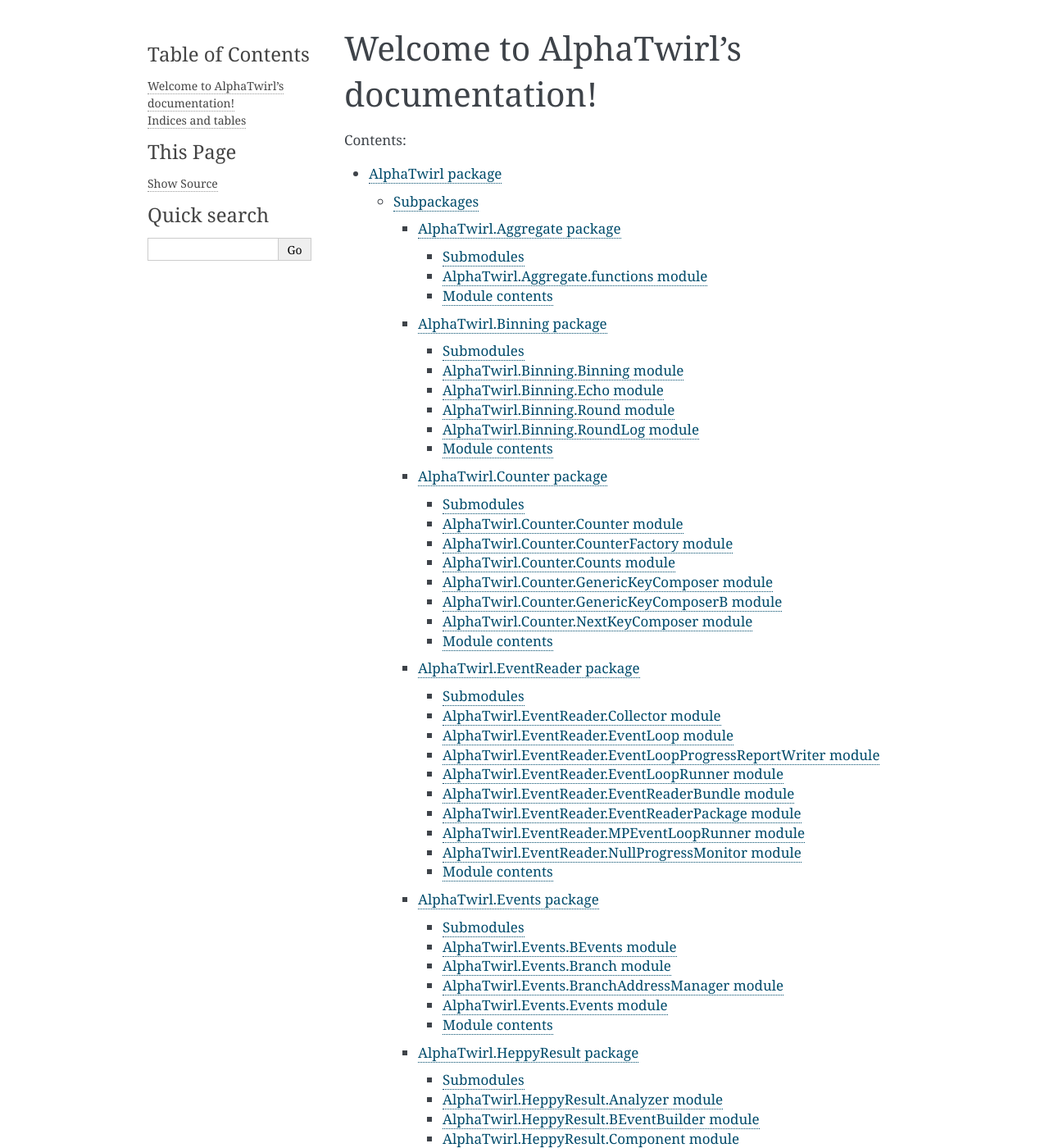
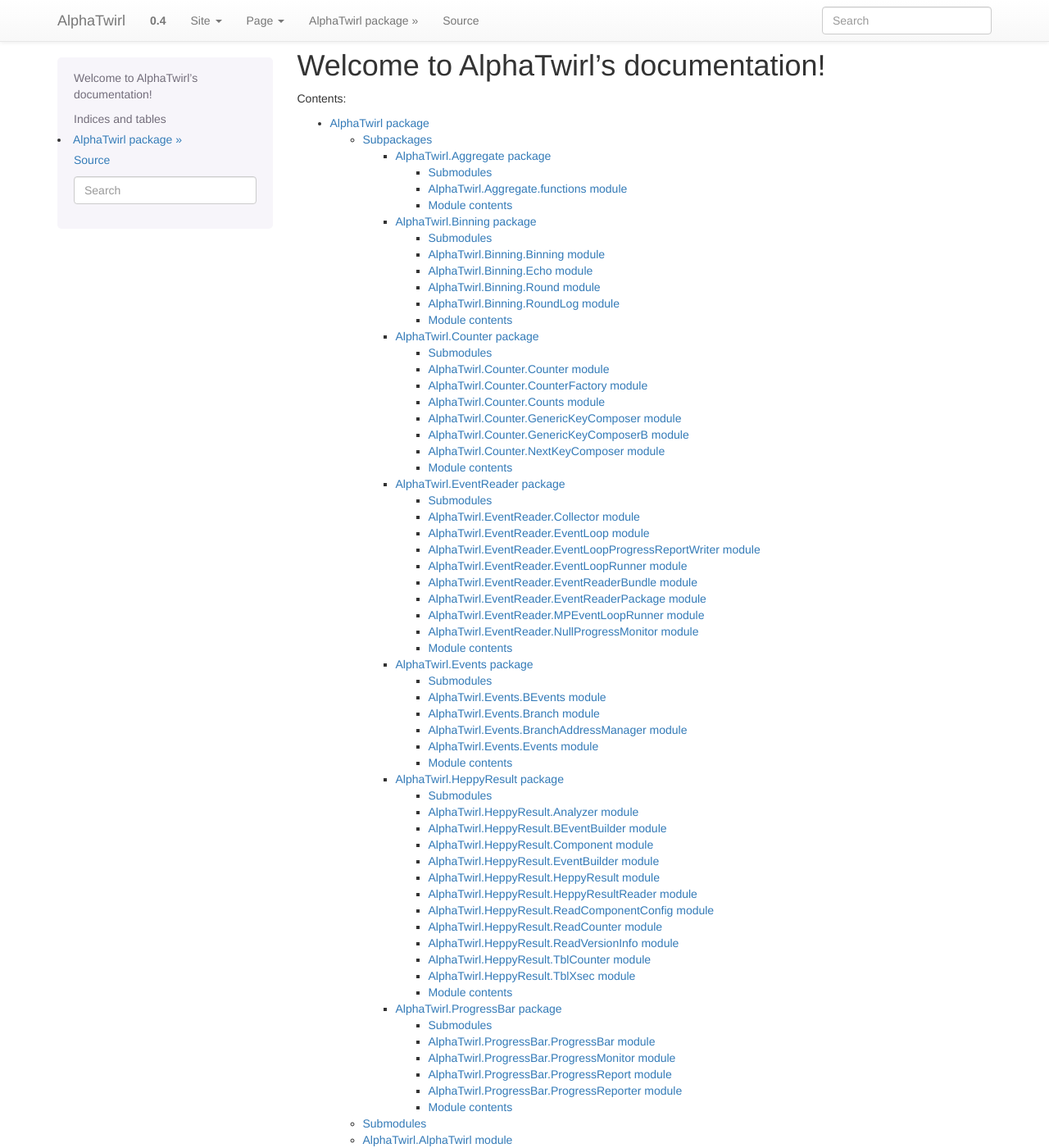
Before and after one commit to alphatwirl/alphatwirl, a Sphinx documentation site: the page built from docs/index.rst, in a window 1280 px wide and 1400 px high. Shown: the whole window at 82% size. Built offline with Sphinx 7.4.7, drawn with Linux system fonts in a browser that asks for light colours; some of the changed text lies outside the part shown.

Commit message:
use sphinx_bootstrap_theme for docs

```diff
--- a/docs/conf.py
+++ b/docs/conf.py
@@ -15,6 +15,7 @@
 import sys
 import os
 import shlex
+import sphinx_bootstrap_theme
 
 # If extensions (or modules to document with autodoc) are in another directory,
 # add these directories to sys.path here. If the directory is relative to the
@@ -112,7 +113,10 @@ todo_include_todos = True
 
 # The theme to use for HTML and HTML Help pages.  See the documentation for
 # a list of builtin themes.
-html_theme = 'alabaster'
+# html_theme = 'alabaster'
+# html_theme = 'sphinxdoc'
+html_theme = 'bootstrap'
+html_theme_path = sphinx_bootstrap_theme.get_html_theme_path()
 
 # Theme options are theme-specific and customize the look and feel of a theme
 # further.  For a list of options available for each theme, see the
```
